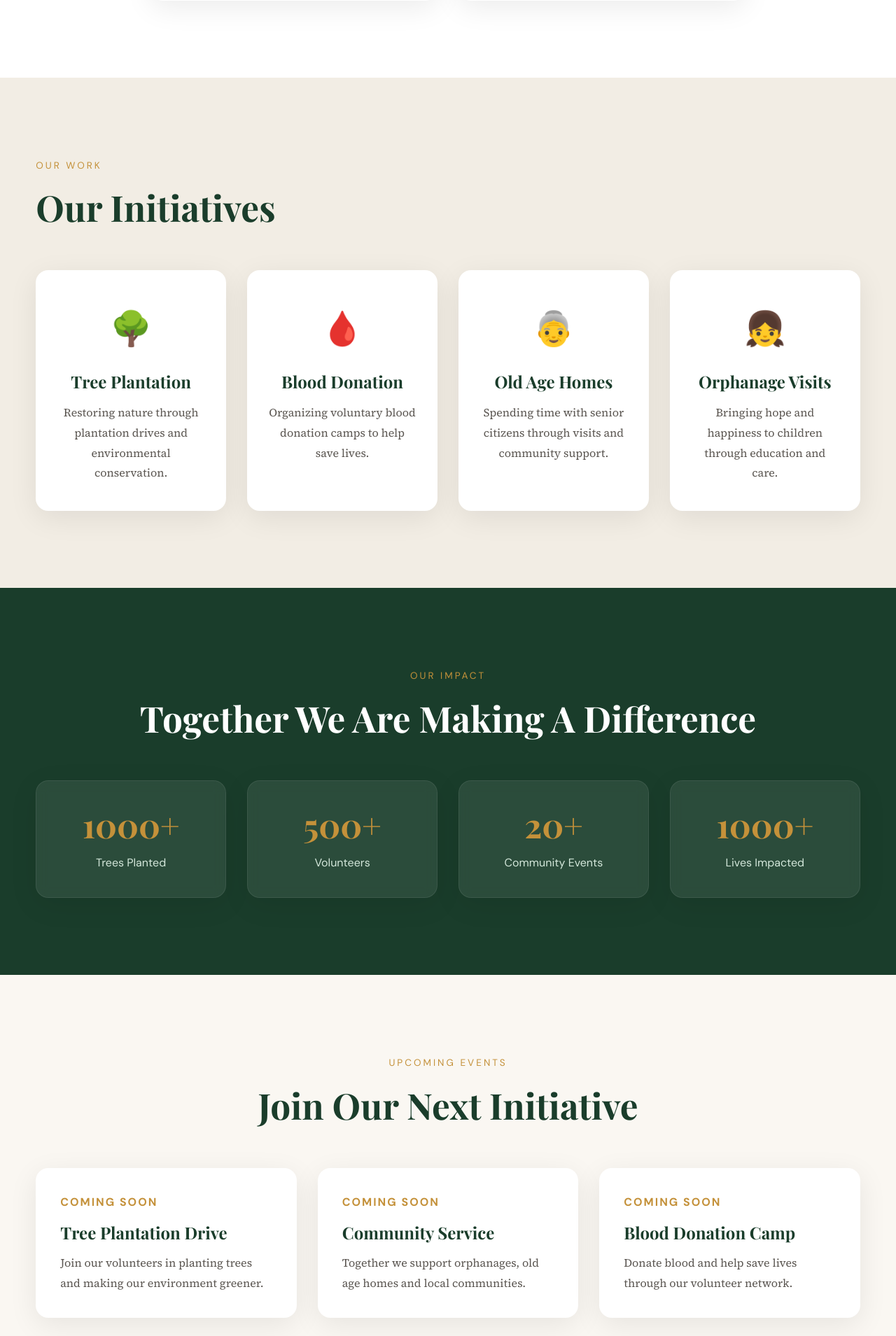
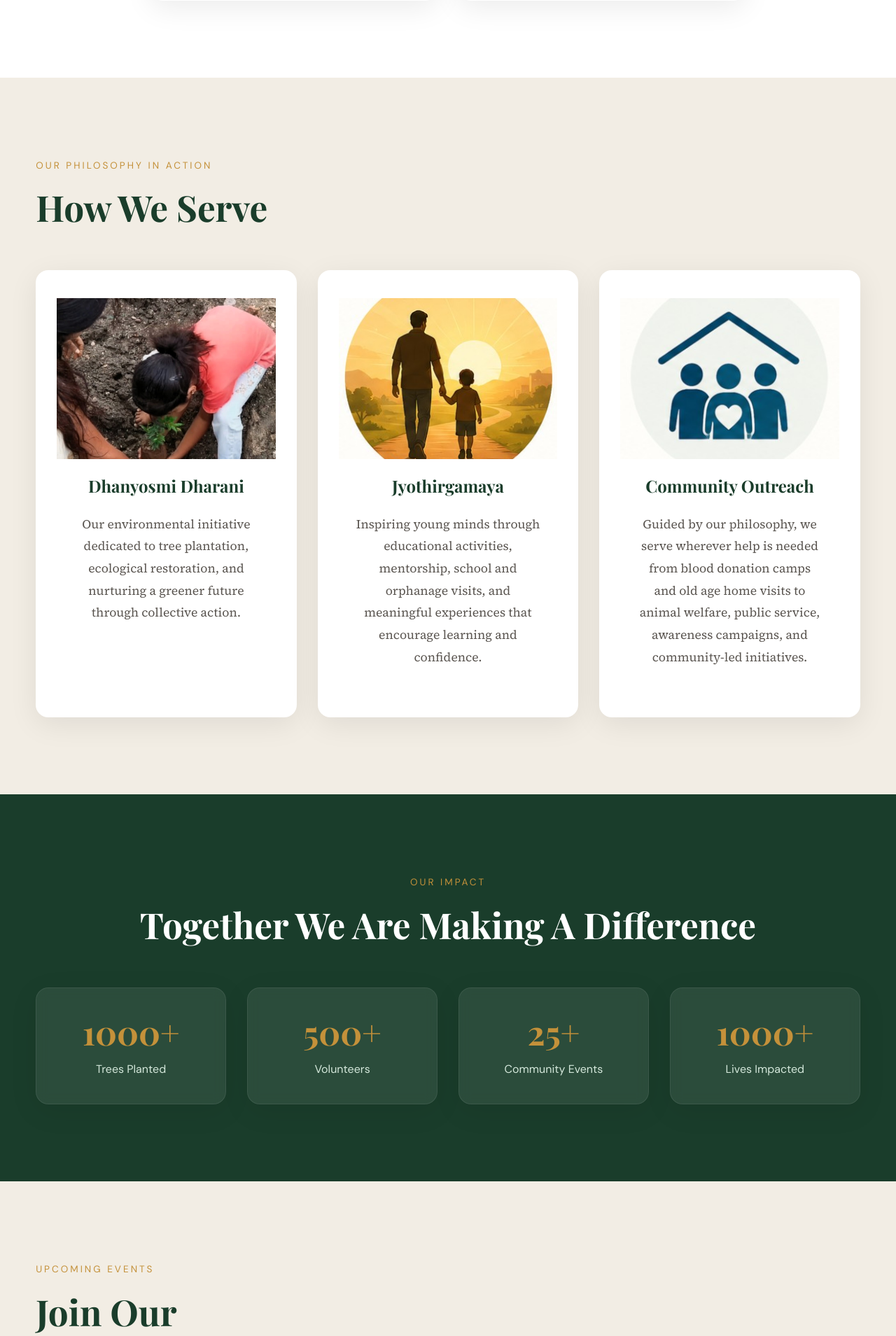
Before and after one commit to imakarshv/vasudhaiva-kutumbakam-platform, a FastAPI app: page / in a window 1280 px wide. Shown: the part 2005-3914 px from the top of the page at 70% size. Run offline with FastAPI, Linux system fonts and the light colour scheme.

Commit message:
Redesign homepage with NGO branding and content

```diff
--- a/app/static/css/home.css
+++ b/app/static/css/home.css
@@ -329,7 +329,26 @@
 
 .initiative-card{
 
-    text-align:center;
+    background:white;
+
+    border-radius:20px;
+
+    overflow:hidden;
+
+    box-shadow:var(--shadow);
+
+    transition:.35s;
+
+}
+.initiative-image{
+
+    width:100%;
+
+    height:230px;
+
+    object-fit:cover;
+
+    display:block;
 
 }
 
@@ -343,13 +362,19 @@
 
 .initiative-card h3{
 
-    margin-bottom:15px;
+    padding:25px 25px 10px;
+
+    margin:0;
+
+    color:var(--forest);
 
 }
 
 .initiative-card p{
 
-    font-size:1rem;
+    padding:0 25px 30px;
+
+    margin:0;
 
 }
 
@@ -573,7 +598,8 @@
 
     transform:translateY(-10px);
 
-    box-shadow:0 20px 40px rgba(0,0,0,.15);
+    box-shadow:0 18px 40px rgba(0,0,0,.15);
+
 
 }
 
@@ -665,3 +691,157 @@
     margin-bottom:0;
 
 }
+
+/* ==========================================
+   UPCOMING EVENTS
+========================================== */
+
+.upcoming-events{
+
+    background:var(--parchment);
+
+}
+
+.section-intro{
+
+    max-width:650px;
+
+    margin:25px auto 50px;
+
+    text-align:center;
+
+}
+
+.events-grid{
+
+    display:flex;
+
+    justify-content:center;
+
+}
+
+.event-card{
+
+    max-width:500px;
+
+    background:white;
+
+    padding:40px;
+
+    border-radius:20px;
+
+    text-align:center;
+
+    box-shadow:var(--shadow);
+
+}
+
+.event-date{
+
+    display:inline-block;
+
+    padding:8px 18px;
+
+    border-radius:999px;
+
+    background:var(--mist);
+
+    color:var(--forest);
+
+    font-family:"DM Sans",sans-serif;
+
+    font-weight:600;
+
+    margin-bottom:20px;
+
+}
+
+/* ==========================================
+   GALLERY PREVIEW
+========================================== */
+
+.gallery-preview{
+
+    background:white;
+
+}
+
+.gallery-grid{
+
+    display:grid;
+
+    grid-template-columns:repeat(3,1fr);
+
+    gap:25px;
+
+    margin-top:60px;
+
+}
+
+.gallery-grid img{
+
+    width:100%;
+
+    height:280px;
+
+    object-fit:cover;
+
+    border-radius:18px;
+
+    box-shadow:var(--shadow);
+
+    transition:.35s;
+
+}
+
+.gallery-grid img:hover{
+
+    transform:scale(1.03);
+
+}
+
+.gallery-button{
+
+    text-align:center;
+
+    margin-top:50px;
+
+}
+
+/* ==========================================
+   FINAL CTA
+========================================== */
+
+.final-cta{
+
+    background:linear-gradient(
+        135deg,
+        var(--forest),
+        var(--moss)
+    );
+
+    color:white;
+
+    text-align:center;
+
+}
+
+.final-cta h2{
+
+    color:white;
+
+}
+
+.final-cta h2 em{
+
+    color:var(--sage);
+
+    font-style:italic;
+
+}
+
+.final-cta .section-intro{
+
+    color:rgba(255,255,255,.82);
+
+}
--- a/app/templates/components/footer.html
+++ b/app/templates/components/footer.html
@@ -1,34 +1,90 @@
 <footer class="footer">
 
-    <div class="container">
+    <div class="container footer-grid">
 
-        <h3>Vasudhaiva Kutumbakam</h3>
+        <div class="footer-brand">
+
+            <h3>
+                Vasudhaiva Kutumbakam
+            </h3>
+
+            <p class="footer-tagline">
+                For a Better World
+            </p>
 
             <p>
 
-            For a Better World
+                Guided by the timeless philosophy that
+                <strong>The World is One Family</strong>,
+                we strive to create positive environmental
+                and social impact through compassion,
+                service, and collective action.
 
             </p>
 
-        <div class="footer-links">
+        </div>
 
-            <a href="/">Home</a>
+        <div>
 
-            <a href="/about">About</a>
+            <h4>Quick Links</h4>
 
-            <a href="/work">Our Work</a>
+            <ul>
 
-            <a href="/events">Events</a>
+                <li><a href="/">Home</a></li>
 
-            <a href="/gallery">Gallery</a>
+                <li><a href="/about">About</a></li>
 
-            <a href="/contact">Contact</a>
+                <li><a href="/work">Our Work</a></li>
+
+                <li><a href="/events">Events</a></li>
+
+                <li><a href="/gallery">Gallery</a></li>
+
+                <li><a href="/contact">Contact</a></li>
+
+            </ul>
 
         </div>
 
-        <p class="copyright">
+        <div>
 
-            © 2026 Vasudhaiva Kutumbakam.
+            <h4>Our Initiatives</h4>
+
+            <ul>
+
+                <li>Dhanyosmi Dharani</li>
+
+                <li>Jyothirgamaya</li>
+
+                <li>Community Outreach</li>
+
+            </ul>
+
+        </div>
+
+        <div>
+
+            <h4>Contact</h4>
+
+            <ul>
+
+                <li>vkfbw2019@gmail.com</li>
+
+                <li>Phone: +91 XXXXX XXXX </li>
+
+                <li>Andhra Pradesh, India</li>
+
+            </ul>
+
+        </div>
+
+    </div>
+
+    <div class="footer-bottom">
+
+        <p>
+
+            &reg 2019 Vasudhaiva Kutumbakam – For a Better World.
             All Rights Reserved.
 
         </p>
--- a/app/templates/public/home.html
+++ b/app/templates/public/home.html
@@ -141,46 +141,55 @@ Home
     <div class="container">
 
         <p class="section-label">
-            OUR WORK
+            OUR PHILOSOPHY IN ACTION
         </p>
 
         <h2>
-            Our Initiatives
+            How We Serve
         </h2>
 
         <div class="initiative-grid">
 
             <div class="initiative-card">
-                <div class="initiative-icon">🌳</div>
-                <h3>Tree Plantation</h3>
+                <img
+    src="{{ url_for('static', path='images/initiatives/dhanyosmi-dharani.jpg') }}"
+    alt="Dhanyosmi Dharani"
+    class="initiative-image">
+                <h3>Dhanyosmi Dharani</h3>
                 <p>
-                    Restoring nature through plantation drives and environmental conservation.
+                    Our environmental initiative dedicated to tree plantation,
+        ecological restoration, and nurturing a greener future
+        through collective action.
+
                 </p>
             </div>
 
             <div class="initiative-card">
-                <div class="initiative-icon">🩸</div>
-                <h3>Blood Donation</h3>
+                <img
+    src="{{ url_for('static', path='images/initiatives/jyothirgamaya.jpg') }}"
+    alt="Jyothirgamaya"
+    class="initiative-image">
+                <h3>Jyothirgamaya</h3>
                 <p>
-                    Organizing voluntary blood donation camps to help save lives.
+                    Inspiring young minds through educational activities,
+        mentorship, school and orphanage visits, and meaningful
+        experiences that encourage learning and confidence.
                 </p>
             </div>
 
             <div class="initiative-card">
-                <div class="initiative-icon">👵</div>
-                <h3>Old Age Homes</h3>
+                <img
+    src="{{ url_for('static', path='images/initiatives/community-outreach.jpg') }}"
+    alt="Community Outreach"
+    class="initiative-image">
+                <h3>Community Outreach</h3>
                 <p>
-                    Spending time with senior citizens through visits and community support.
+                    Guided by our philosophy, we serve wherever help is needed from blood donation camps and old age home visits to animal
+        welfare, public service, awareness campaigns, and community-led
+        initiatives.
                 </p>
             </div>
 
-            <div class="initiative-card">
-                <div class="initiative-icon">👧</div>
-                <h3>Orphanage Visits</h3>
-                <p>
-                    Bringing hope and happiness to children through education and care.
-                </p>
-            </div>
 
         </div>
 
@@ -212,7 +221,7 @@ Home
             </div>
 
             <div class="impact-card">
-                <h3>20+</h3>
+                <h3>25+</h3>
                 <p>Community Events</p>
             </div>
 
@@ -226,7 +235,7 @@ Home
     </div>
 
 </section>
-<section class="latest-events">
+<section class="upcoming-events">
 
     <div class="container">
 
@@ -235,55 +244,34 @@ Home
         </p>
 
         <h2>
-            Join Our Next Initiative
+            Join Our
+            <br>
+            Community Events
         </h2>
+
+        <p class="section-intro">
+
+            Be part of our upcoming initiatives and help us create
+            meaningful change together.
+
+        </p>
 
         <div class="events-grid">
 
             <div class="event-card">
 
-                <p class="event-date">
+                <div class="event-date">
                     Coming Soon
-                </p>
+                </div>
 
-                <h3>
-                    Tree Plantation Drive
-                </h3>
+                <h3>New Events Will Be Announced</h3>
 
                 <p>
-                    Join our volunteers in planting trees and making our environment greener.
-                </p>
 
-            </div>
+                    Our upcoming events will be published here.
+                    Stay connected through our website and social
+                    media for announcements.
 
-            <div class="event-card">
-
-                <p class="event-date">
-                    Coming Soon
-                </p>
-
-                <h3>
-                    Community Service
-                </h3>
-
-                <p>
-                    Together we support orphanages, old age homes and local communities.
-                </p>
-
-            </div>
-
-            <div class="event-card">
-
-                <p class="event-date">
-                    Coming Soon
-                </p>
-
-                <h3>
-                    Blood Donation Camp
-                </h3>
-
-                <p>
-                    Donate blood and help save lives through our volunteer network.
                 </p>
 
             </div>
@@ -302,56 +290,84 @@ Home
         </p>
 
         <h2>
-            Moments That Inspire
+            Moments That
+            <br>
+            Matter
         </h2>
+
+        <p class="section-intro">
+
+            Every photograph reflects our journey of service,
+            compassion, and community.
+
+        </p>
 
         <div class="gallery-grid">
 
-            <div class="gallery-item">Photo</div>
+            <img
+                src="{{ url_for('static', path='images/gallery/gallery1.jpg') }}"
+                alt="Gallery Image">
 
-            <div class="gallery-item">Photo</div>
+            <img
+                src="{{ url_for('static', path='images/gallery/gallery2.jpg') }}"
+                alt="Gallery Image">
 
-            <div class="gallery-item">Photo</div>
-
-            <div class="gallery-item">Photo</div>
+            <img
+                src="{{ url_for('static', path='images/gallery/gallery3.jpg') }}"
+                alt="Gallery Image">
 
         </div>
 
-        <a href="/gallery" class="btn-primary">
-            View Gallery
-        </a>
+        <div class="gallery-button">
+
+            <a href="/gallery" class="btn-primary">
+
+                View Full Gallery
+
+            </a>
+
+        </div>
 
     </div>
 
 </section>
-<section class="support-section">
+<section class="final-cta">
 
     <div class="container">
 
         <p class="section-label">
-            SUPPORT US
+            JOIN OUR JOURNEY
         </p>
 
         <h2>
-            Every Small Action Creates A Better World
+
+            Together, We Can Build
+            <br>
+
+            <em>A Better World</em>
+
         </h2>
 
-        <p class="support-text">
+        <p class="section-intro">
 
-            Whether you volunteer your time, participate in an event,
-            or support our initiatives, you become part of a family
-            working towards a greener and more compassionate world.
+            Every planted tree, every helping hand, every act of kindness,
+            and every shared smile brings us one step closer to a world
+            where compassion becomes a way of life.
 
         </p>
 
         <div class="hero-buttons">
 
             <a href="/contact" class="btn-primary">
+
                 Become a Volunteer
+
             </a>
 
             <a href="/contact" class="btn-secondary">
-                Support Our Mission
+
+                Contact Us
+
             </a>
 
         </div>
```
Also changed, not shown: app/static/css/components.css (+84 -4 lines), app/static/images/gallery/gallery1.jpg (added), app/static/images/gallery/gallery2.jpg (added), app/static/images/gallery/gallery3.jpg (added), app/static/images/initiatives/community-outreach.jpg (added), app/static/images/initiatives/dhanyosmi-dharani.jpg (added), app/static/images/initiatives/jyothirgamaya.jpg (added). Lines whose indentation alone changed are shown as unchanged.
